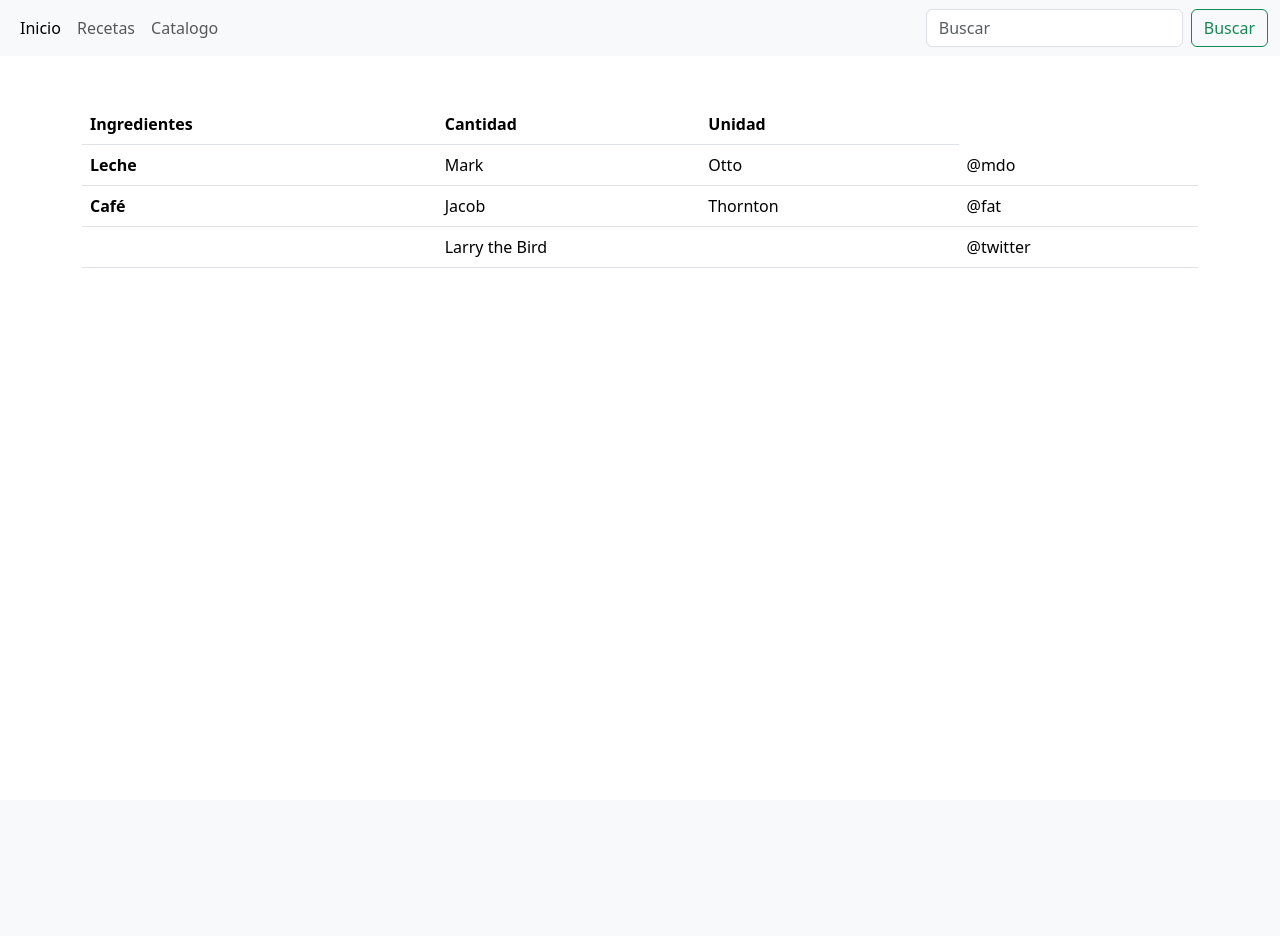
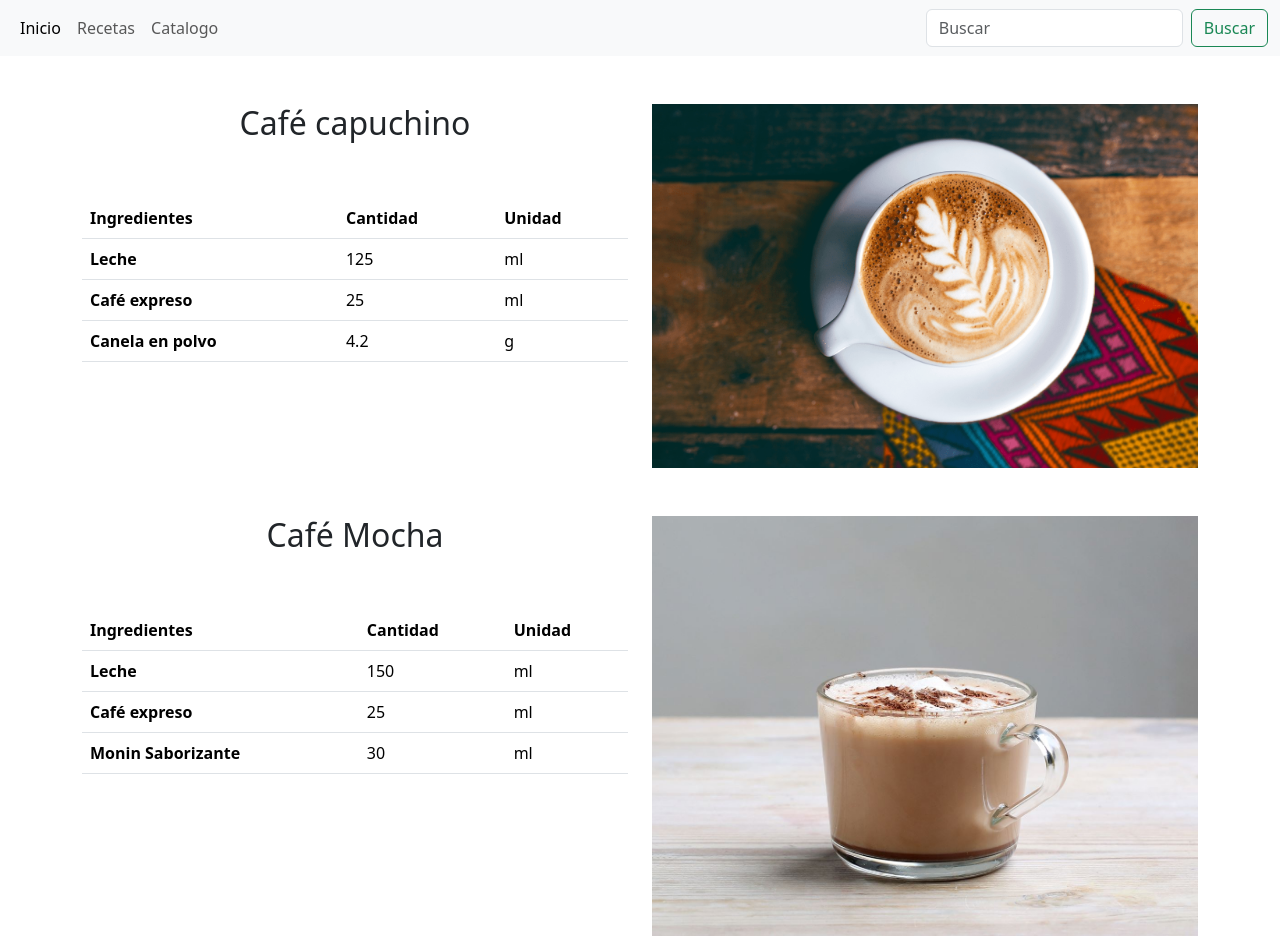
Before and after one commit to isabelamores/Proyecto_BuscadorWeb, a PHP site: page /recetas.php in a window 1280 px wide. Before the commit the page ends 268 px from the top, so only its background shows below. Run offline with PHP 8.4, Linux system fonts and the light colour scheme.

Commit message:
Add files via upload

```diff
--- a/proyectoweb/index.php
+++ b/proyectoweb/index.php
@@ -4,13 +4,16 @@
     <meta charset="UTF-8">
     <meta name="viewport" content="width=device-width, initial-scale=1.0">
     <link href="https://cdn.jsdelivr.net/npm/bootstrap@5.3.2/dist/css/bootstrap.min.css" rel="stylesheet" integrity="sha384-T3c6CoIi6uLrA9TneNEoa7RxnatzjcDSCmG1MXxSR1GAsXEV/Dwwykc2MPK8M2HN" crossorigin="anonymous">
+     <link rel="stylesheet" href="estilo.css">
     <title>Buscador web</title>
 </head>
 <body>
     <?php
     include 'menu.html';
     ?>
+
     <script src="https://cdn.jsdelivr.net/npm/bootstrap@5.3.2/dist/js/bootstrap.bundle.min.js" integrity="sha384-C6RzsynM9kWDrMNeT87bh95OGNyZPhcTNXj1NW7RuBCsyN/o0jlpcV8Qyq46cDfL" crossorigin="anonymous"></script>
+    <script src="https://cdn.jsdelivr.net/npm/@popperjs/core@2.11.8/dist/umd/popper.min.js" integrity="sha384-I7E8VVD/ismYTF4hNIPjVp/Zjvgyol6VFvRkX/vR+Vc4jQkC+hVqc2pM8ODewa9r" crossorigin="anonymous"></script>
     <script src="script.js"></script>
 </body>
 </html>
--- a/proyectoweb/recetas.php
+++ b/proyectoweb/recetas.php
@@ -4,6 +4,7 @@
     <meta charset="UTF-8">
     <meta name="viewport" content="width=device-width, initial-scale=1.0">
     <link href="https://cdn.jsdelivr.net/npm/bootstrap@5.3.2/dist/css/bootstrap.min.css" rel="stylesheet" integrity="sha384-T3c6CoIi6uLrA9TneNEoa7RxnatzjcDSCmG1MXxSR1GAsXEV/Dwwykc2MPK8M2HN" crossorigin="anonymous">
+    <link rel="stylesheet" href="estilo.css">
     <title>Recetas</title>
 </head>
 <body>
@@ -12,6 +13,9 @@
 ?>
 <br><br>
 <div class="container">
+    <div class="row">
+        <div class="col-md-6">
+            <center><h2 >Café capuchino</h2></center><br><br>
             <table class="table">
                 <thead>
                     <tr>
@@ -23,24 +27,67 @@
                 <tbody>
                     <tr>
                         <th scope="row">Leche</th>
-                <td>Mark</td>
-                <td>Otto</td>
-                <td>@mdo</td>
+                        <td>125</td>
+                        <td>ml</td>
                     </tr>
                     <tr>
-                <th scope="row">Café</th>
-                <td>Jacob</td>
-                <td>Thornton</td>
-                <td>@fat</td>
+                        <th scope="row">Café expreso</th>
+                        <td>25</td>
+                        <td>ml</td>
                     </tr>
                     <tr>
-                <th scope="row"></th>
-                <td colspan="2">Larry the Bird</td>
-                <td>@twitter</td>
+                        <th scope="row">Canela en polvo</th>
+                        <td>4.2</td>
+                        <td>g</td>
                     </tr>
                 </tbody>
             </table>
         </div>
+        <div class="col-md-6">
+            <div class="imagen">
+                <img src="images/Cappuccino.png" class="img-fluid">
+            </div>
+        </div>
+    </div>
+ <br><br>
+    <div class="row">
+        <div class="col-md-6">
+        <center><h2 >Café Mocha</h2></center><br><br>
+            <table class="table">
+                <thead>
+                    <tr>
+                        <th scope="col">Ingredientes</th>
+                        <th scope="col">Cantidad</th>
+                        <th scope="col">Unidad</th>
+                    </tr>
+                </thead>
+                <tbody>
+                    <tr>
+                        <th scope="row">Leche</th>
+                        <td>150</td>
+                        <td>ml</td>
+                    </tr>
+                    <tr>
+                        <th scope="row">Café expreso</th>
+                        <td>25</td>
+                        <td>ml</td>
+                    </tr>
+                    <tr>
+                        <th scope="row">Monin Saborizante</th>
+                        <td>30</td>
+                        <td>ml</td>
+                    </tr>
+                </tbody>
+            </table>
+        </div>
+        <div class="col-md-6">
+            <div class="imagen">
+            <img src="images/mocha.jpg" class="img-fluid">
+            </div>
+        </div>
+    </div>
+</div>
+
 <script src="https://cdn.jsdelivr.net/npm/bootstrap@5.3.2/dist/js/bootstrap.bundle.min.js" integrity="sha384-C6RzsynM9kWDrMNeT87bh95OGNyZPhcTNXj1NW7RuBCsyN/o0jlpcV8Qyq46cDfL" crossorigin="anonymous"></script>
 <script src="script.js"></script>
 </body>
```
Also changed, not shown: proyectoweb/estilo.css (line endings or trailing spaces). Lines whose indentation alone changed are shown as unchanged.
